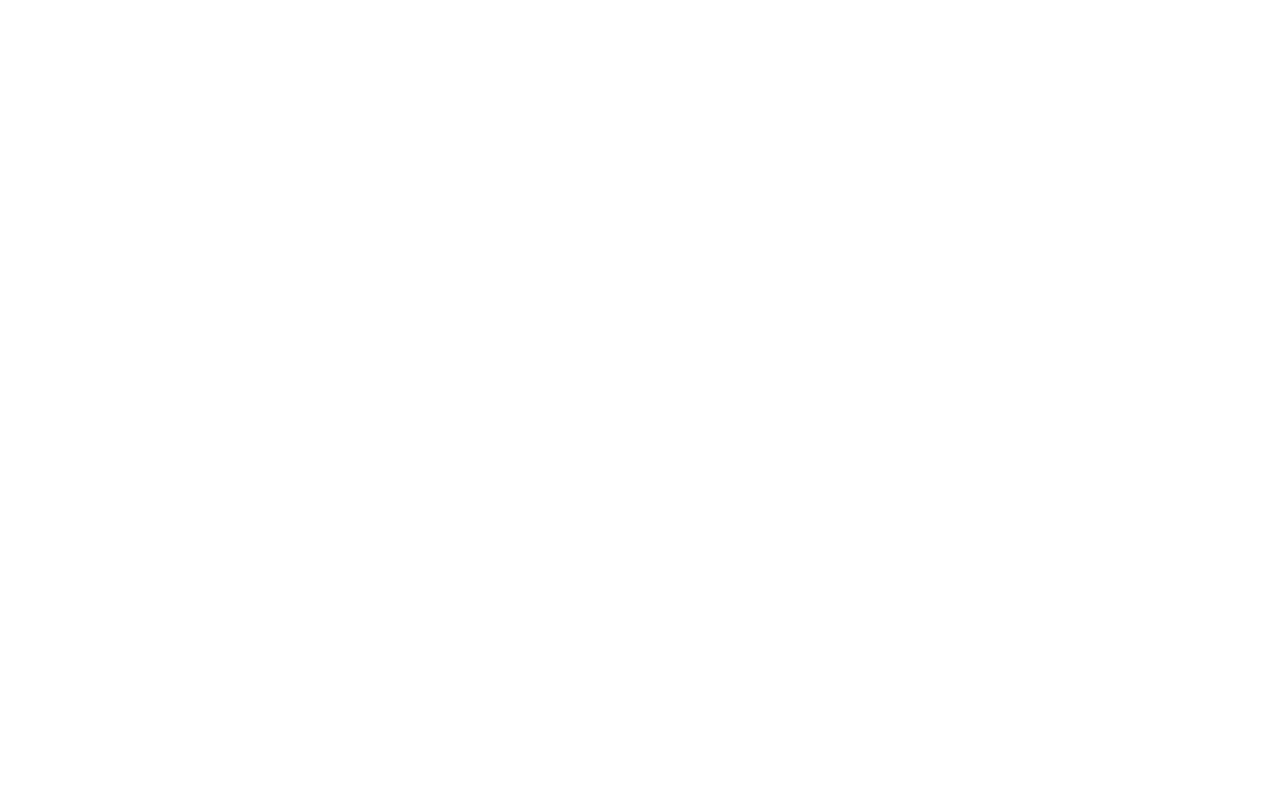
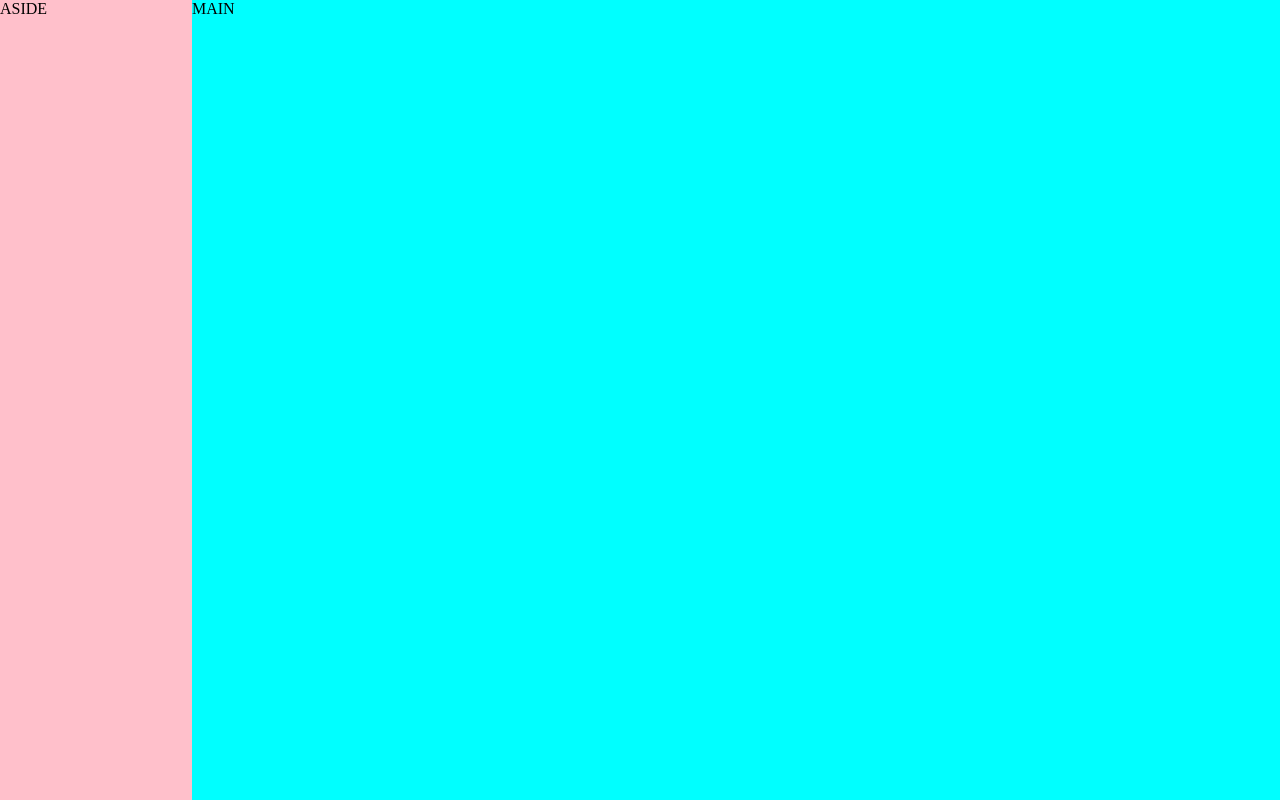
Before and after one commit to Mnde81/eduhouse, a plain HTML site: page index.html in a window 1280 px wide. Drawn offline with Linux system fonts and the light colour scheme.

Commit message:
updated file

```diff
--- /dev/null
+++ b/css/main.css
@@ -0,0 +1,17 @@
+body {
+    display: inline-block;
+    width: 100%;
+    margin: 0;
+}
+aside {
+    background-color: pink;
+    width: 15%;
+    float: left;
+    height: 800px;
+}
+main {
+    background-color: aqua;
+    width: 85%;
+    float: left;
+    height: 800px;
+}
--- a/index.html
+++ b/index.html
@@ -4,8 +4,11 @@
     <meta charset="UTF-8">
     <meta name="viewport" content="width=device-width, initial-scale=1.0">
     <title>Eduhouse</title>
+    <link rel="stylesheet" href="./css/main.css">
 </head>
 <body>
+    <aside>ASIDE</aside>
+    <main>MAIN</main>
 
 
 </body>
```
